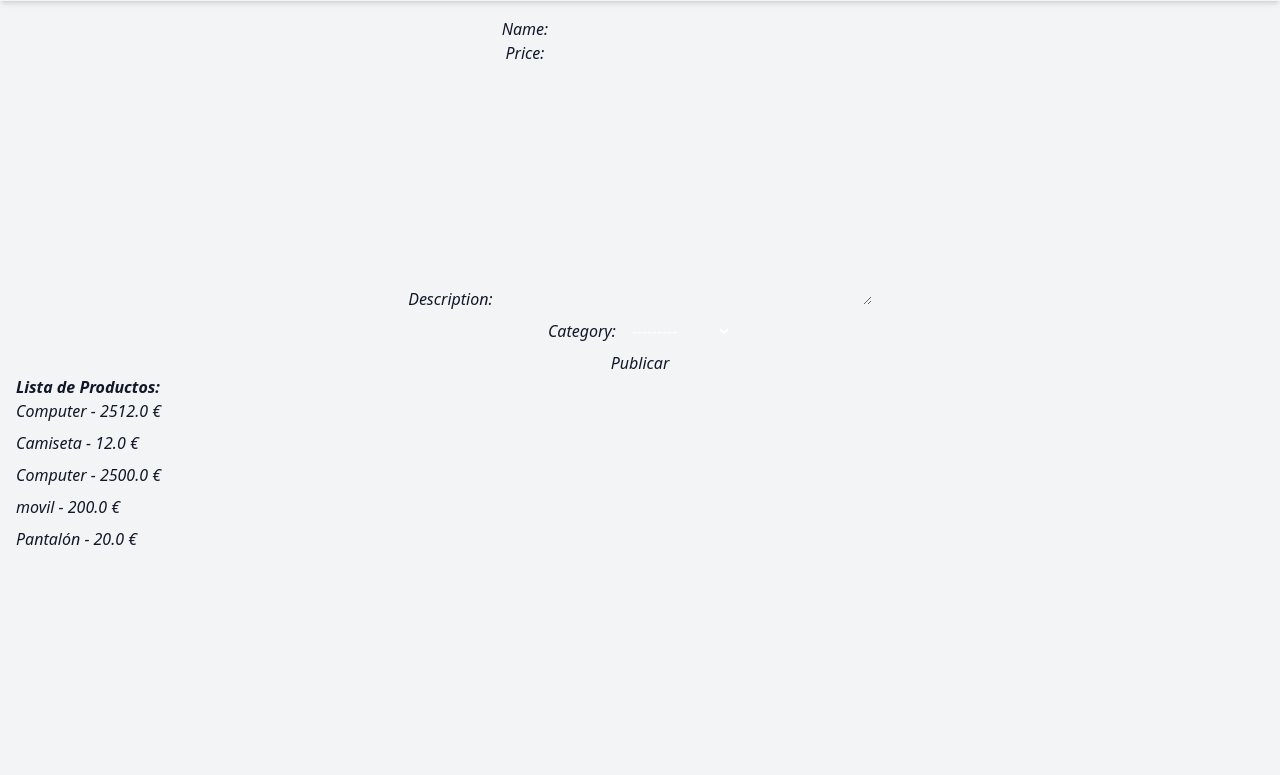
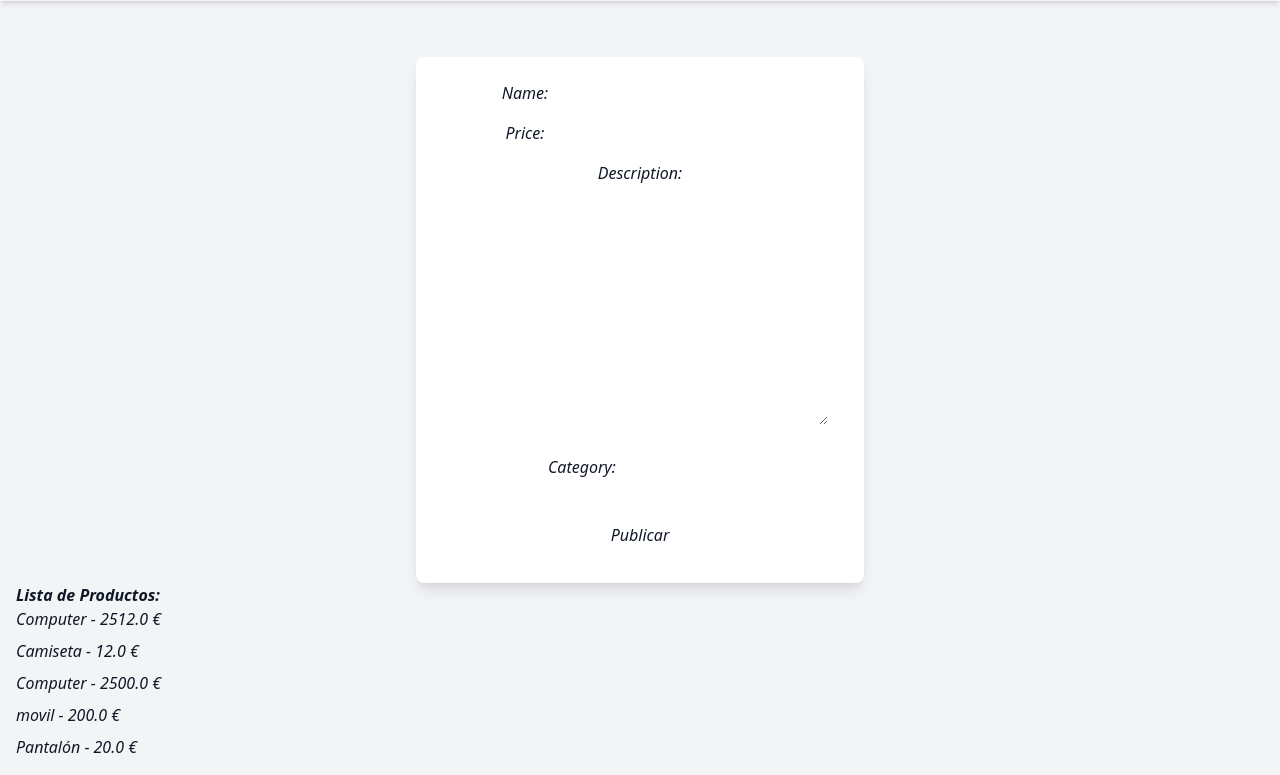
Before and after one commit to Airi404/Tasks-Back-end, a Django app: page /Super_Social/products/ in a window 1280 px wide. Shown: the part 71-846 px from the top of the page. Before the commit the page ends 616 px from the top, so only its background shows below. Run offline with Django 5.2, Linux system fonts and the light colour scheme; a user stored in the database is signed in; data comes from the database, SQL or seed files in the repository; both versions use the stored data as it was after the commit; style sheets or scripts are compiled from the project's sources; some libraries are stand-ins or nearby versions.

Commit message:
Decor Task9

```diff
--- a/Super_Social/templates/products/list.html
+++ b/Super_Social/templates/products/list.html
@@ -7,12 +7,15 @@
 {% endblock %}
 
 {% block content %}
-
-<form class="text-center" action="{% url 'Super_Social:post_new' %}" method="post" enctype="multipart/form-data">
-    {% csrf_token %}
-    {{ form }}
-    <button type="submit">Publicar</button>
-</form>
+<div class="max-w-md mx-auto mt-10 p-6 bg-white dark:bg-gray-800 rounded-lg shadow-lg text-center space-y-4">
+    <form class="space-y-6" action="{% url 'Super_Social:post_new' %}" method="post" enctype="multipart/form-data" >
+        {% csrf_token %}
+        <div class="space-y-4">
+        {{ form }}
+        </div>
+        <button type="submit" class="w-full py-3 px-6">Publicar</button>
+    </form>
+</div>
 
     <h1 class="font-semibold">Lista de Productos: </h1>
     <ul class="space-y-2">
```
Also changed, not shown: db.sqlite3.
